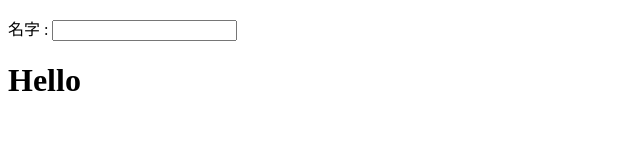
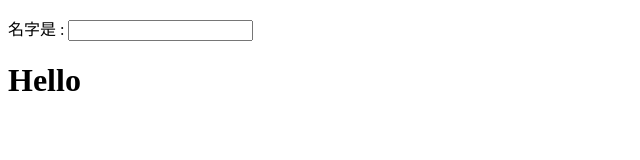
Before and after one commit to zhipingzhang/angular-demo, a plain HTML site: page index.html in a window 1280 px wide. Shown: the full height of the page, 0-640 px from the left. Drawn offline with nearby package versions, Linux system fonts and the light colour scheme.

Commit message:
修改index

```diff
--- a/index.html
+++ b/index.html
@@ -7,7 +7,7 @@
 <body>
 
 <div ng-app="">
-    <p>名字 : <input type="text" ng-model="name"></p>
+    <p>名字是 : <input type="text" ng-model="name"></p>
     <h1>Hello {{name}}</h1>
 </div>
 
```
